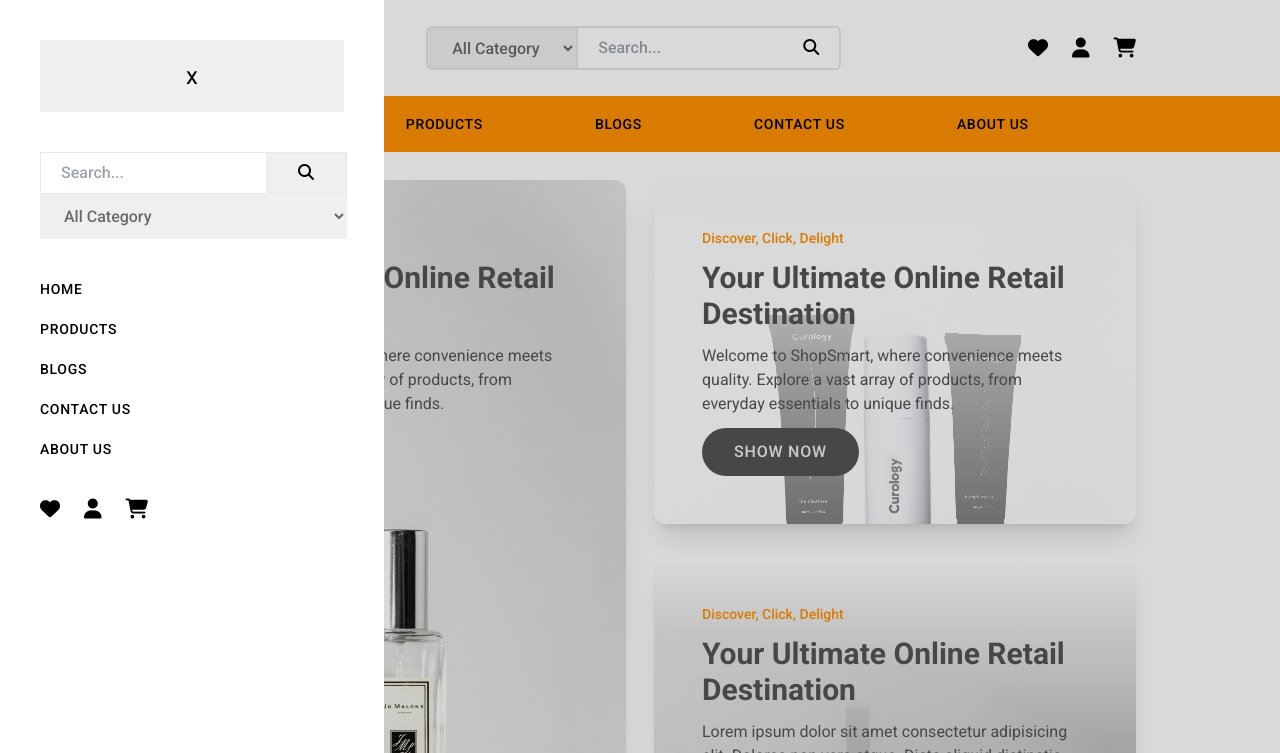
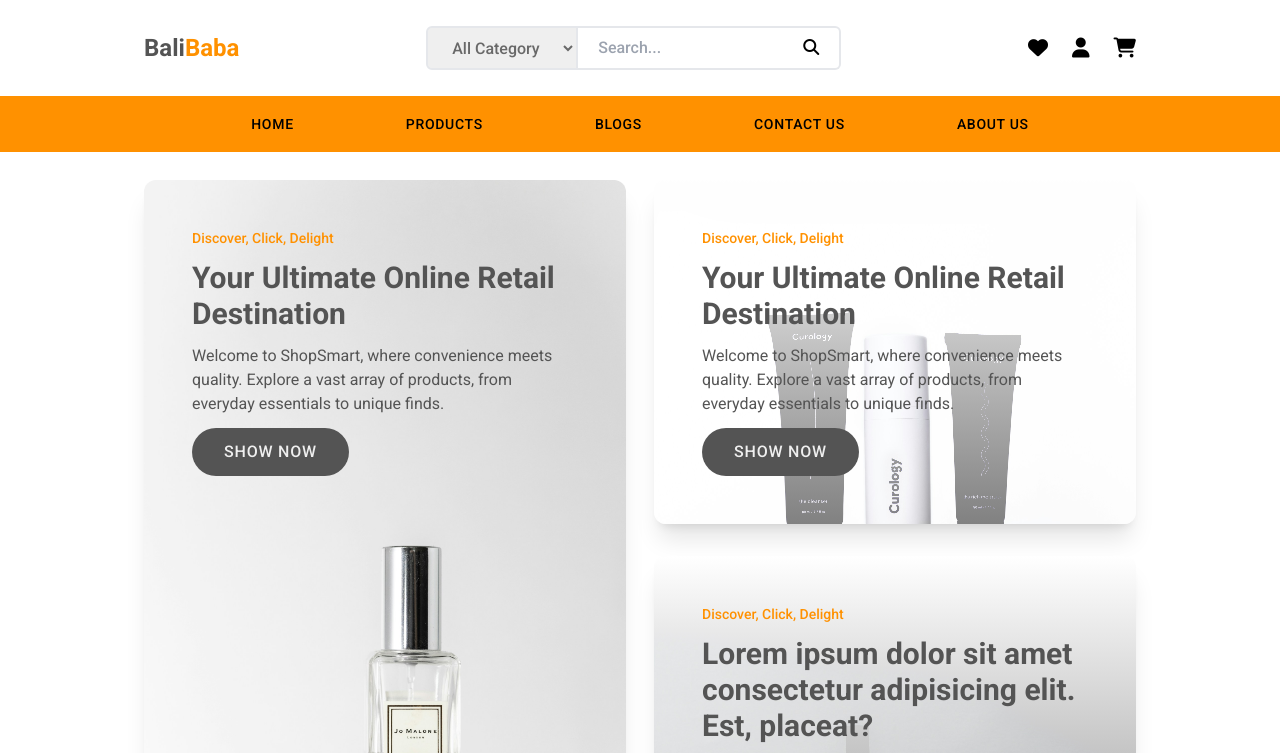
Before and after one commit to abusaidshabib/Bali_baba-codezerox-, a plain HTML site: page index.html in a window 1280 px wide. Shown: the top 753 px of the page. Drawn offline with nearby package versions, Linux system fonts and the light colour scheme.

Commit message:
menu & title changes -shabib

```diff
--- a/index.html
+++ b/index.html
@@ -65,7 +65,7 @@
     </header>
 
     <!-- sidebar -->
-    <div class="fixed top-0 left-0 h-screen w-screen flex" id="sidemenu">
+    <div class="fixed top-0 left-0 h-screen w-screen hidden" id="sidemenu">
         <div class="bg-white min-w-96 h-full p-10">
             <button id="close_menu" class="text-center p-5 bg-secondary_v2 text-2xl w-full">x</button>
             <form class="grid pt-10">
@@ -125,7 +125,7 @@
         </div>
         <div class="hero_img3 p-12 shadow-xl rounded-xl flex flex-col items-start gap-3">
             <p class="text-sm font-medium text-primary">Discover, Click, Delight</p>
-            <p class="text-3xl font-bold">Your Ultimate Online Retail Destination</p>
+            <p class="text-3xl font-bold">Lorem ipsum dolor sit amet consectetur adipisicing elit. Est, placeat?</p>
             <p>Lorem ipsum dolor sit amet consectetur adipisicing elit. Dolores non vero atque. Dicta aliquid distinctio laudantium quasi sit, labore non eligendi assumenda blanditiis? Doloribus ea aliquid quisquam quas, accusamus voluptatum!.</p>
             <button class="bg-secondary px-8 py-3 text-secondary_v2 font-medium rounded-full uppercase tracking-wider">Show Now</button>
         </div>
```
